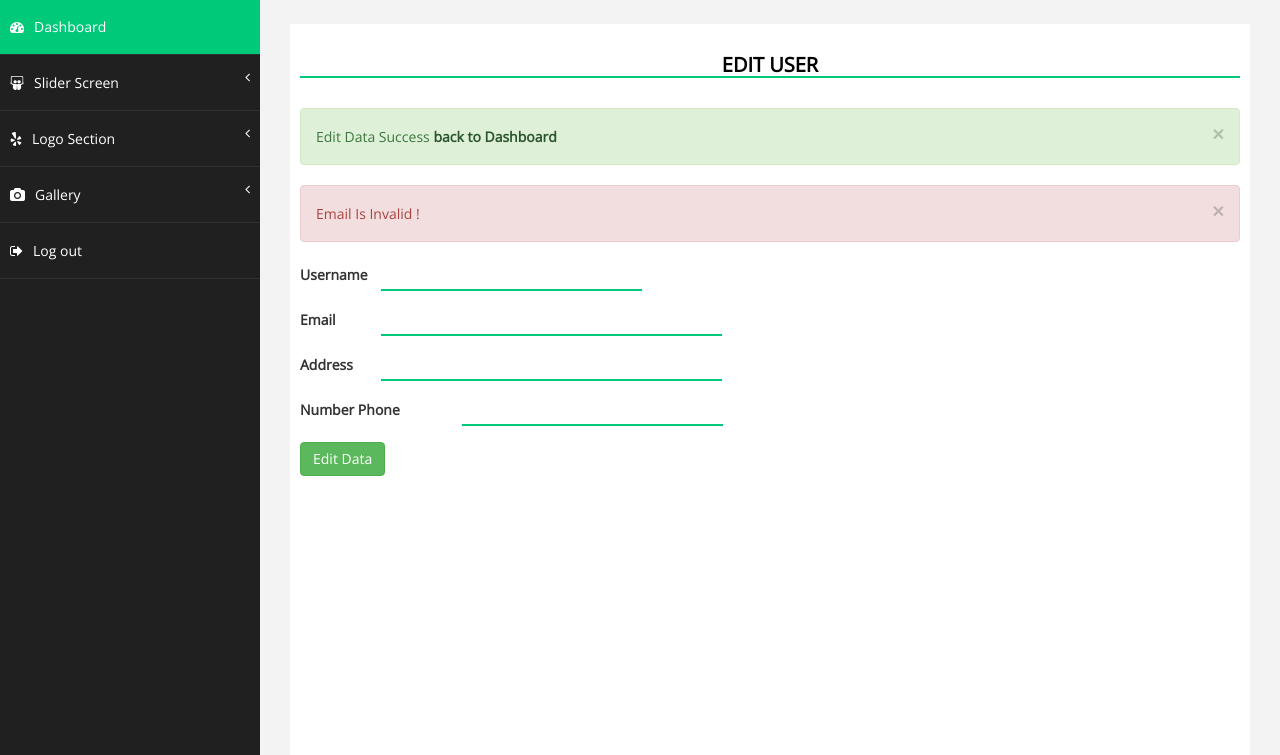
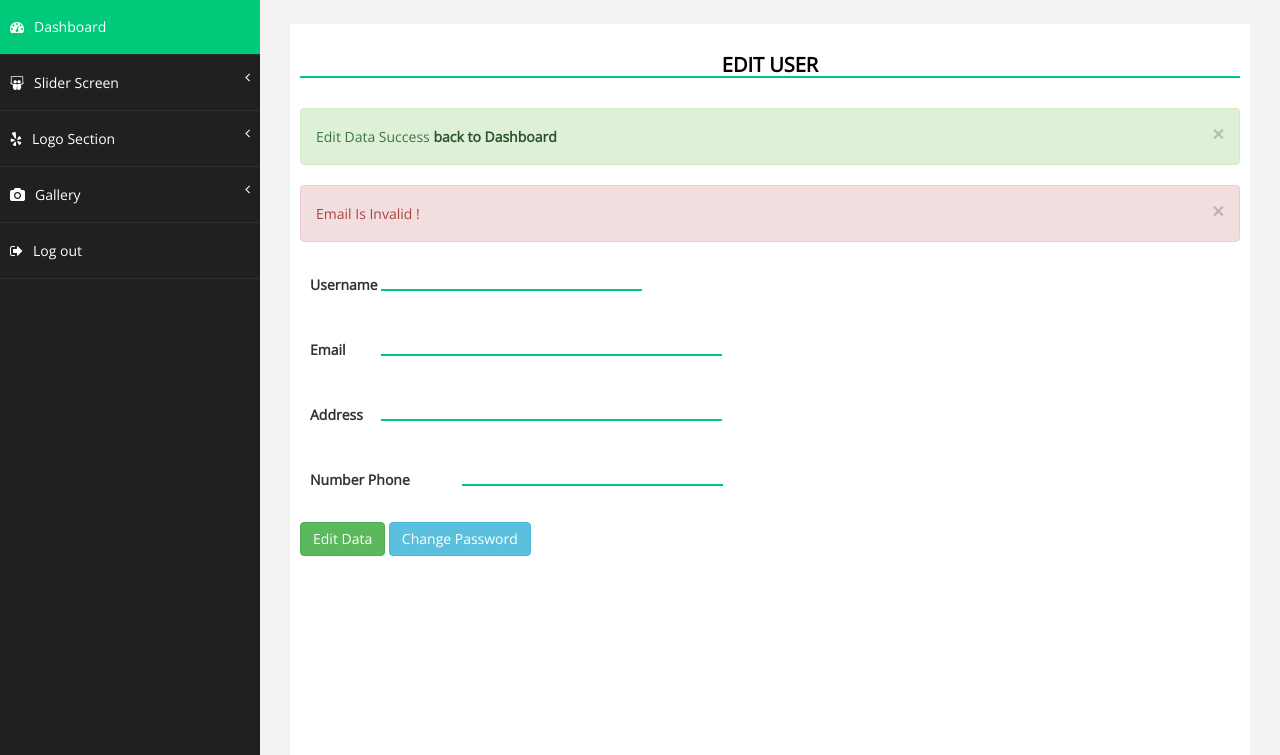
Before and after one commit to LatifBaraba/CoCreaAdmin, a PHP site: page /edituser.php?id=1 in a window 1280 px wide. Shown: the part 76-831 px from the top of the page. Run offline with PHP 8.4, Linux system fonts and the light colour scheme; the visitor is signed in with stand-in values (Sample User, id 1); data that the repository does not hold is empty.

Commit message:
nambah pass + change pass

```diff
--- a/assets/css/custom.css
+++ b/assets/css/custom.css
@@ -353,3 +353,20 @@ input[type=text] {
 .footcard {
     margin-bottom: 20px;
 }
+
+.formpass {
+    padding-top: 20px;
+}
+
+.btn-confirmpass {
+    margin-top: 20px;
+}
+
+.form-group input , label{
+    padding: 10px;
+}
+
+.form-group input {
+    border: 2px;
+    border-bottom: 2px solid #00CA79;
+}
--- a/assets/js/custom.js
+++ b/assets/js/custom.js
@@ -97,7 +97,10 @@
 /*====================================
            GALLERY UPDATE ON CLICK
         ======================================*/
-
+        $("#more").click(function(e){
+            e.preventDefault();
+            $("#moreField").slideToggle();
+          });
 
 // $("#inputGroupSelect02").change(function() {
 //     var displaylat=$("#inputGroupSelect02 option:selected").text();
--- a/edituser.php
+++ b/edituser.php
@@ -231,9 +231,34 @@ if (isset($_POST["submit"])){
                 <input type="text" size="30" name="telepon" id="telepon" required value="<?= $sql["telepon"];?>">
                 </div>
             </div>
-            <button class="btn btn-success"type="submit" name="submit">Edit Data</button>
-            </form>
+            <button class="btn btn-success" type="submit" name="submit">Edit Data</button>
 
+            <button id="more" class="btn btn-info">Change Password</button>
+
+            <div class="formpass">
+            <div id="moreField" style="display:none;">
+                <div class="form-group">
+                    <div class="row">
+                            <div class="col-xs-2">
+                                    <label for="password">New Password : </label>
+                            </div>
+                            <div class="col-xs-1">
+                            <input type="password" size="30" name="password" id="password" required>
+                            </div>
+                        </div>
+                        <div class="row">
+                            <div class="col-xs-2">
+                                    <label for="password">Confirm Password : </label>
+                            </div>
+                            <div class="col-xs-1">
+                            <input type="password" size="30" name="password2" id="password2" required>
+                            </div>
+                        </div>
+                    <button class="btn btn-success btn-confirmpass">Confirm Change</button>
+                </div>
+
+        </div>
+      </div>
             </div>
             <!-- /. PAGE INNER  -->
         </div>
--- a/function.php
+++ b/function.php
@@ -57,6 +57,8 @@ function adduser($data){
   $email = htmlspecialchars($data["email"]);
   $alamat = htmlspecialchars($data["alamat"]);
   $telepon = htmlspecialchars($data["telepon"]);
+  $password = mysqli_real_escape_string($conn, $data["password"]);
+  $password2 = mysqli_real_escape_string($conn, $data["password2"]);
 
   $result = mysqli_query($conn, "SELECT username FROM user WHERE username = '$username'");
 
@@ -65,13 +67,25 @@ function adduser($data){
         //         alert('Username is not available !')
         //         document.location.href = 'adduser.php';
         //       </script>";
-
         //       exit();
             $_SESSION['usernamesama']=1;
-
             return false;
     }
 
+    // cek konfirmasi password
+	if( $password !== $password2 ) {
+		echo "<script>
+				alert('konfirmasi password tidak sesuai!');
+		      </script>";
+        return false;
+        // var_dump($password);
+    }
+
+	// enkripsi password
+    $password = password_hash($password, PASSWORD_DEFAULT);
+
+	// tambahkan userbaru ke database
+    // mysqli_query($conn, "INSERT INTO user VALUES('', '$username','$password')");
     // $id = $_POST['id'];
     // cek email validation
     $email  = $_POST['email'];
@@ -94,7 +108,7 @@ function adduser($data){
 
   // query insert data
   $query = "INSERT INTO user VALUES
-  ('','$username','$email','$alamat','$telepon')";
+  ('','$username','$email','$alamat','$telepon','$password')";
   $simpan = mysqli_query($conn,$query);
   if (!$simpan){
     $_SESSION['gagaltambah']= 1;
@@ -121,14 +135,15 @@ function edituser($data) {
     $email = htmlspecialchars($data["email"]);
     $alamat = htmlspecialchars($data["alamat"]);
     $telepon = htmlspecialchars($data["telepon"]);
+    $password = mysqli_real_escape_string($conn, $data["password"]);
 
-    // query insert data
+        // query insert data
     $query = "UPDATE user SET
                 username = '$username',
-
                 email = '$email',
                 alamat = '$alamat',
-                telepon = '$telepon'
+                telepon = '$telepon',
+                password = '$password'
             WHERE id = '$id';
     ";
     mysqli_query($conn,$query);
```
Also changed, not shown: adduser.php (+23 -1 lines), index-admin.php (+8 -0 lines), login.php (+22 -2 lines).
